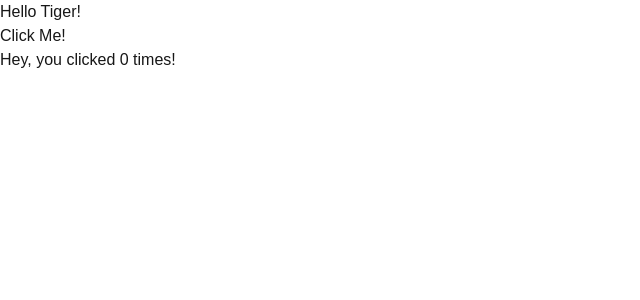
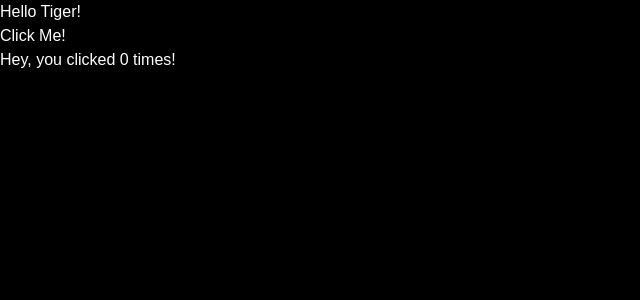
Before and after one commit to ManojaD2004/1st-session-nextjs, a Next.js app in the folder client/: page /react-working-1 in a window 1280 px wide. Shown: the top 300 px of the page, without its empty margins (0-640 px from the left). Built offline with nearby package versions, Linux system fonts and the light colour scheme.

Commit message:
Small changes

```diff
--- a/client/src/app/globals.css
+++ b/client/src/app/globals.css
@@ -3,8 +3,8 @@
 @tailwind utilities;
 
 :root {
-  --background: #ffffff;
-  --foreground: #171717;
+  --background: #000000;
+  --foreground: #fefefe;
 }
 
 @media (prefers-color-scheme: dark) {
```
